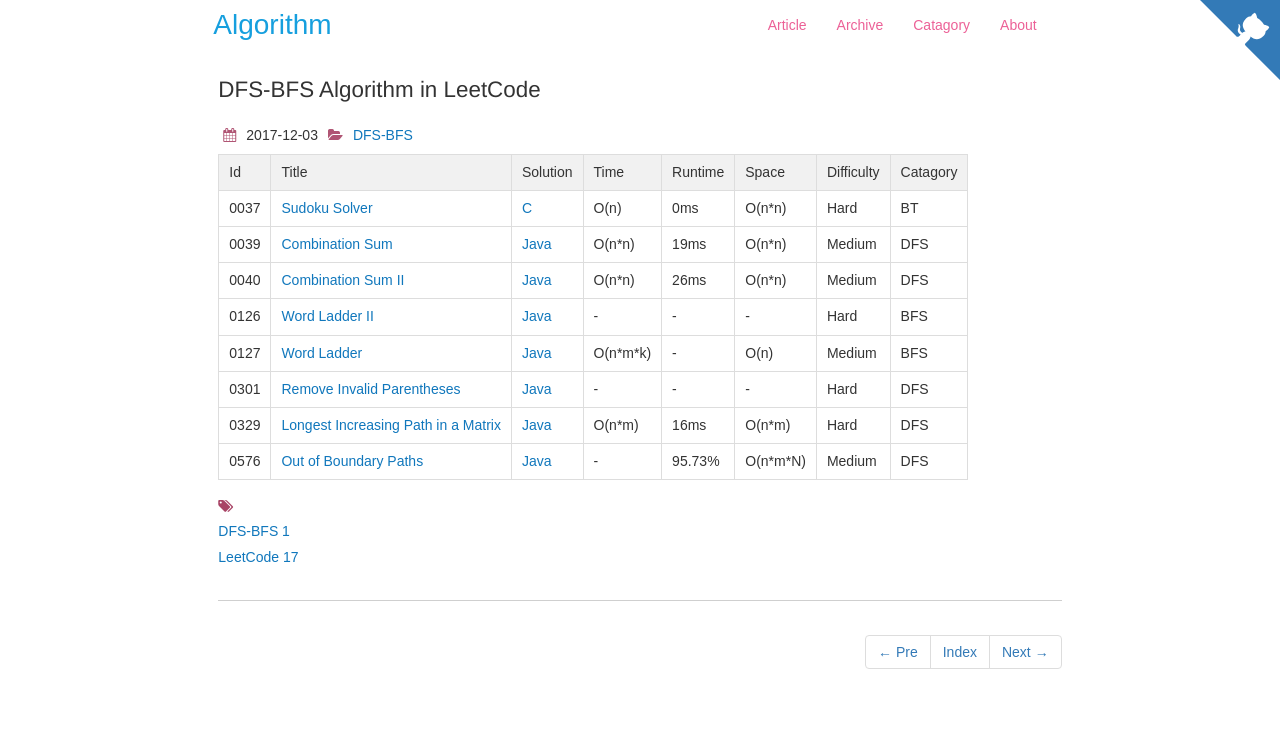
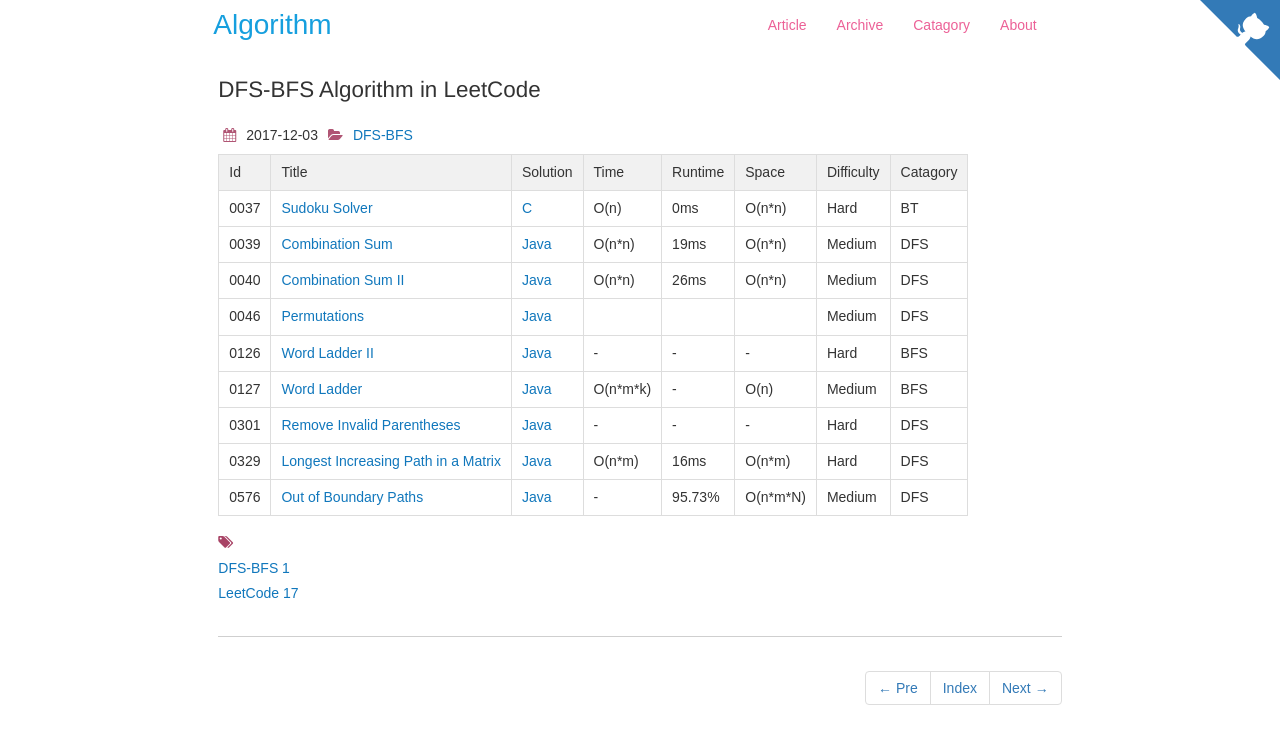
Before and after one commit to dunso/algorithm, a Jekyll site: the page built from docs/_posts/2017-12-03-DFS-BFS.md, in a window 1280 px wide. Shown: the top 744 px of the page. Built offline with Jekyll 4.4.1, drawn with Linux system fonts in a browser that asks for light colours; nearby versions of some CDN libraries.

Commit message:
Update 2017-12-03-DFS-BFS.md

```diff
--- a/docs/_posts/2017-12-03-DFS-BFS.md
+++ b/docs/_posts/2017-12-03-DFS-BFS.md
@@ -15,6 +15,7 @@ icon: file-alt
 |0037|[Sudoku Solver](https://leetcode.com/problems/sudoku-solver) | [C](https://e.srl/leetcode-37/)  | O(n) |0ms| O(n\*n)  |  Hard |BT|
 |0039|[Combination Sum](https://leetcode.com/problems/combination-sum) | [Java](https://e.srl/leetcode-39/)  | O(n\*n) |19ms| O(n\*n)  |  Medium |DFS|
 |0040|[Combination Sum II](https://leetcode.com/problems/combination-sum-ii/) | [Java](https://e.srl/leetcode-40/)  | O(n\*n) |26ms| O(n\*n)  |  Medium |DFS|
+|0046|[Permutations](https://leetcode.com/problems/permutations/) | [Java](https://e.srl/leetcode-46/)  ||||  Medium |DFS|
 |0126|[Word Ladder II](https://leetcode.com/problems/word-ladder-ii/) | [Java](https://e.srl/leetcode-126/)  |-|-|-|  Hard |BFS|
 |0127|[Word Ladder](https://leetcode.com/problems/word-ladder/) | [Java](https://e.srl/leetcode-127/)  | O(n\*m\*k) |-| O(n)  |  Medium |BFS|
 |0301|[Remove Invalid Parentheses](https://leetcode.com/problems/remove-invalid-parentheses) | [Java](https://e.srl/leetcode-301/)  | - | - | - | Hard |DFS|
```
